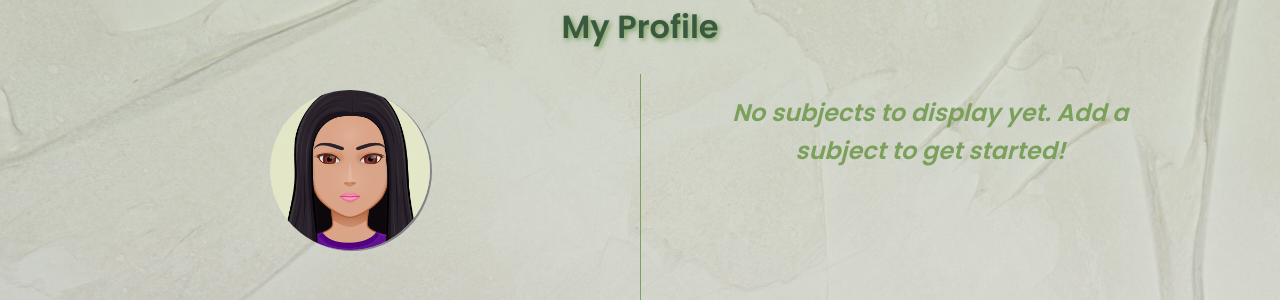
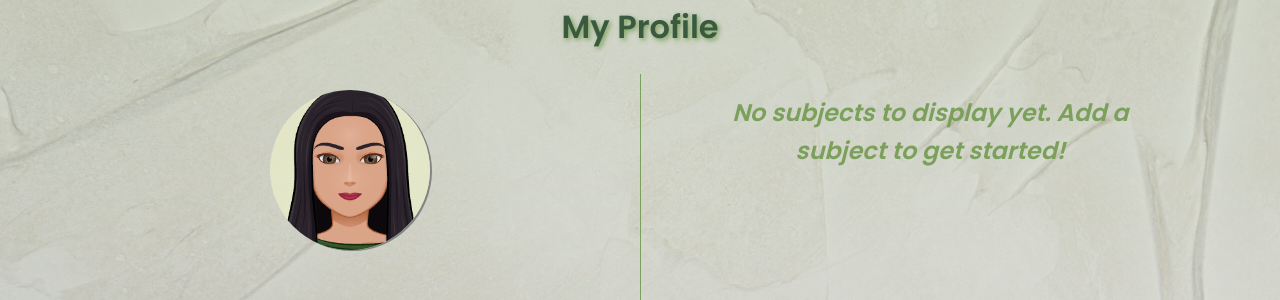
Before and after one commit to DeepthiGirijaThampi/ava-learning-hub, a React (Vite) app: page /profile in a window 1280 px wide. Shown: the part 241-541 px from the top of the page. Built offline with nearby package versions, Linux system fonts and the light colour scheme.

Commit message:
Changed the avatar

```diff
--- a/src/components/pages/Profile.jsx
+++ b/src/components/pages/Profile.jsx
@@ -25,7 +25,7 @@ export default function Profile(){
             <div className="profile-wrapper">
                  {/* Left section: User avatar and personal info */}
                 <section className="profile-left">
-                    <img src="/src/assets/Cartoonify.png" alt="Ava's Avatar" className='avatar-img' />
+                    <img src="/src/assets/ava.png" alt="Ava's Avatar" className='avatar-img' />
                     <h2 >Avanthika Nair</h2>
                     {/* table to display info */}
                     <table className="profile-info-table">
```
Also changed, not shown: src/assets/ava.png (added).
